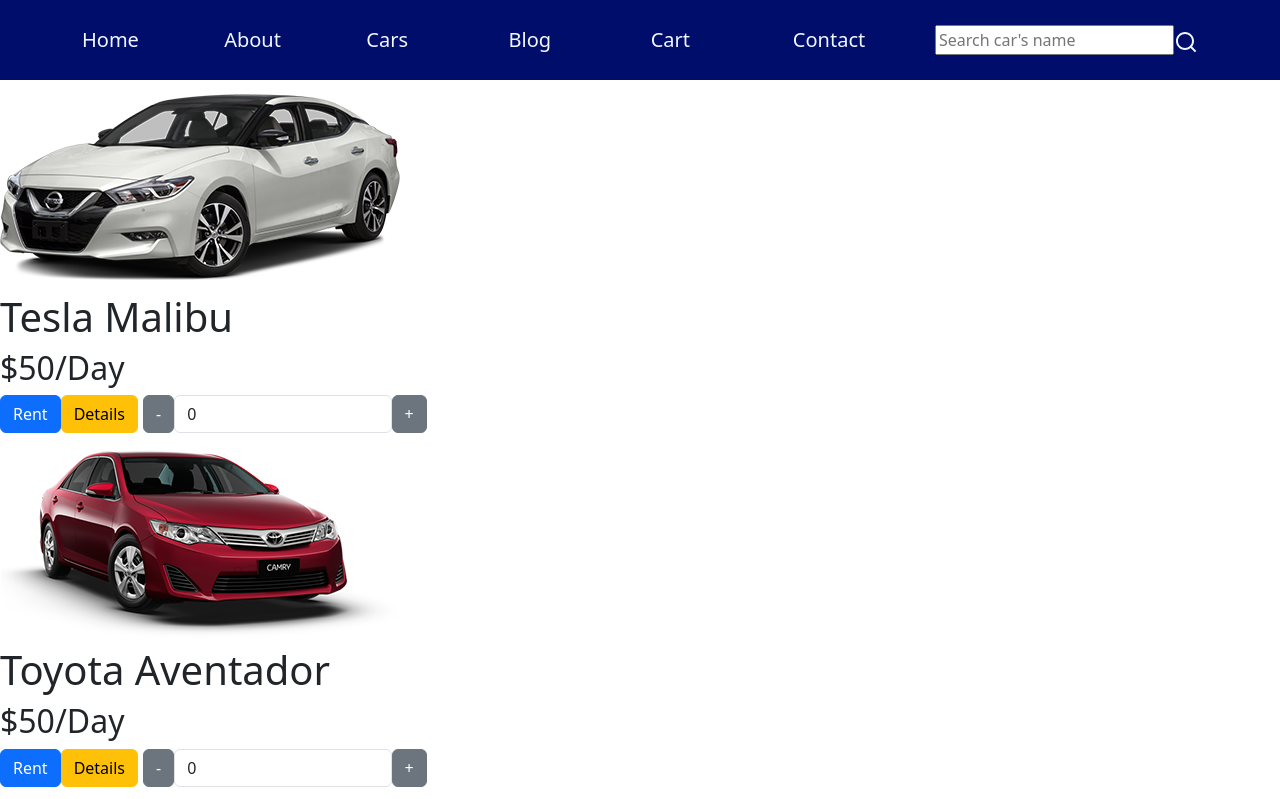
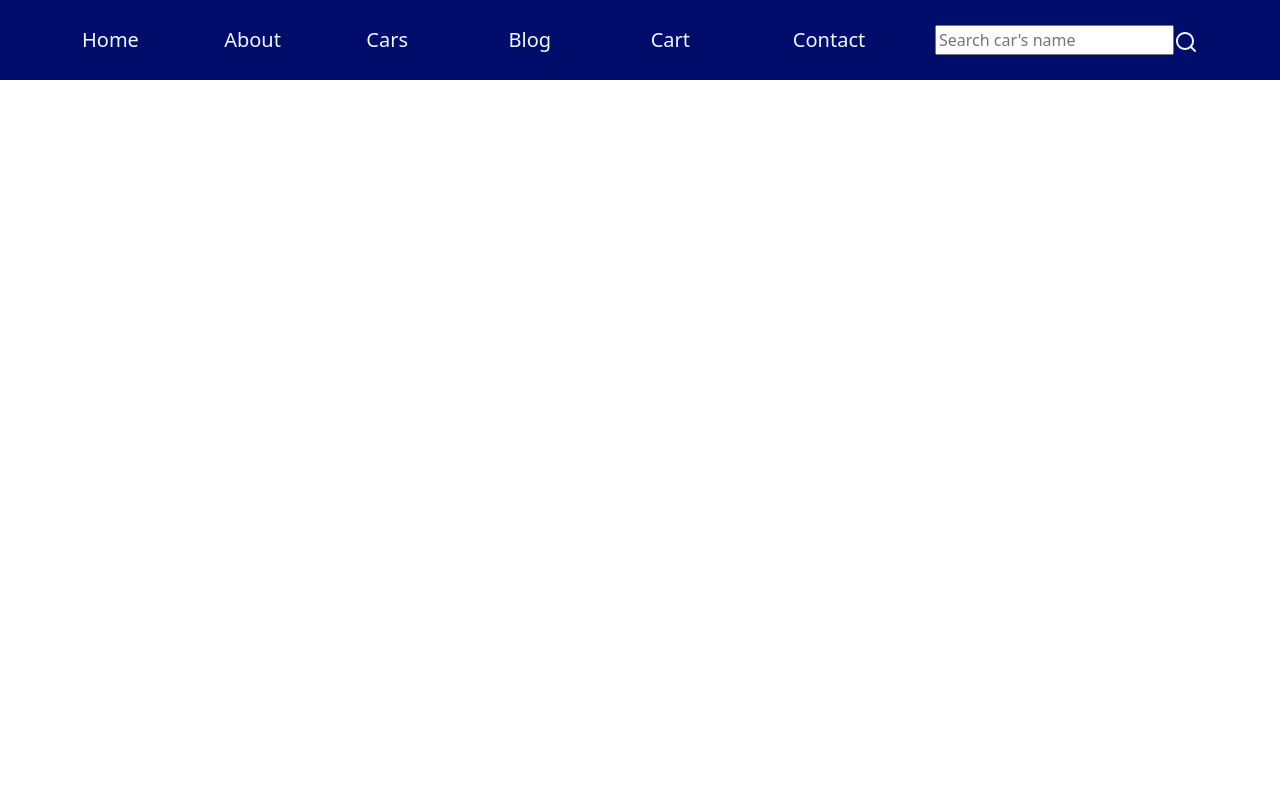
Before and after one commit to TURAB1/car-rental-project, a React (Create React App) app: page /cart in a window 1280 px wide. Shown: the top 799 px of the page. Built offline with nearby package versions, Linux system fonts and the light colour scheme.

Commit message:
cart item count

```diff
--- a/src/UI/CarItem.jsx
+++ b/src/UI/CarItem.jsx
@@ -24,14 +24,14 @@
       <div className='btn-rent'>
        <Button color="primary">Rent</Button>
        <Button color='warning'>Details</Button>
-       <Button onClick={(id)=>removeFromCart(id)} className='reduce-btn'>-</Button>
+       <Button onClick={()=>removeFromCart(id)} className='reduce-btn'>-</Button>
        {/* <Button className='item-number' outline disabled>{ (cartItems[id],id)=>updateCartItemCount(items,id) }</Button>  */}
        <Input
        type="text"
        value={cartItems[id]}
        onChange={(e) => updateCartItemCount(Number(e.target.value), id)}
        />
-       <Button onClick={(id)=>addToCart(id)}>+</Button>
+       <Button onClick={()=>addToCart(id)}>+</Button>
 
        </div>
     </Col>
--- a/src/pages/Cart.jsx
+++ b/src/pages/Cart.jsx
@@ -9,7 +9,7 @@
     <div className='page-margin'>
           <div className="cart">
          {carData.map((item) => {
-          if (cartItems[item.id] === 0) {
+          if (cartItems[item.id] !== 0) {
             return  <CarItem imgUrl={item.imgUrl} carName={item.carName} price={item.price} id={item.id} />
           }
           return null
```
